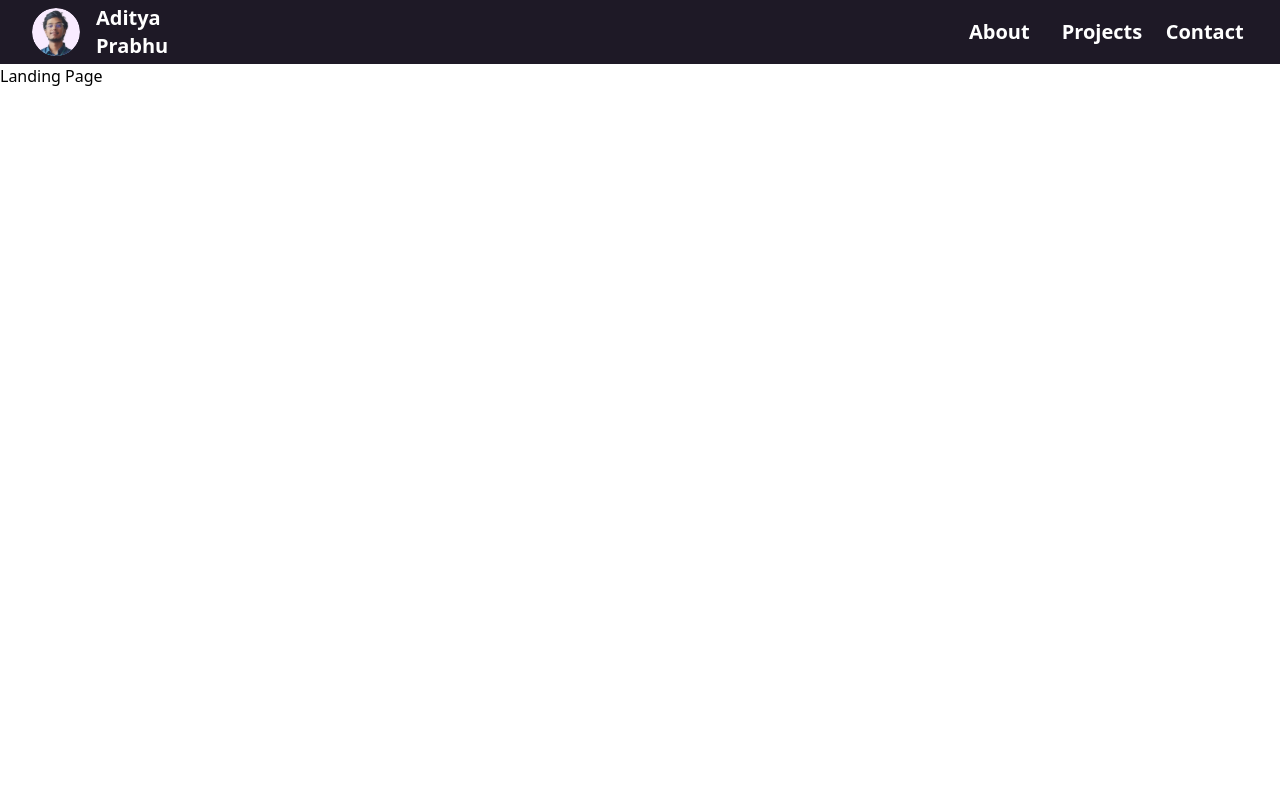
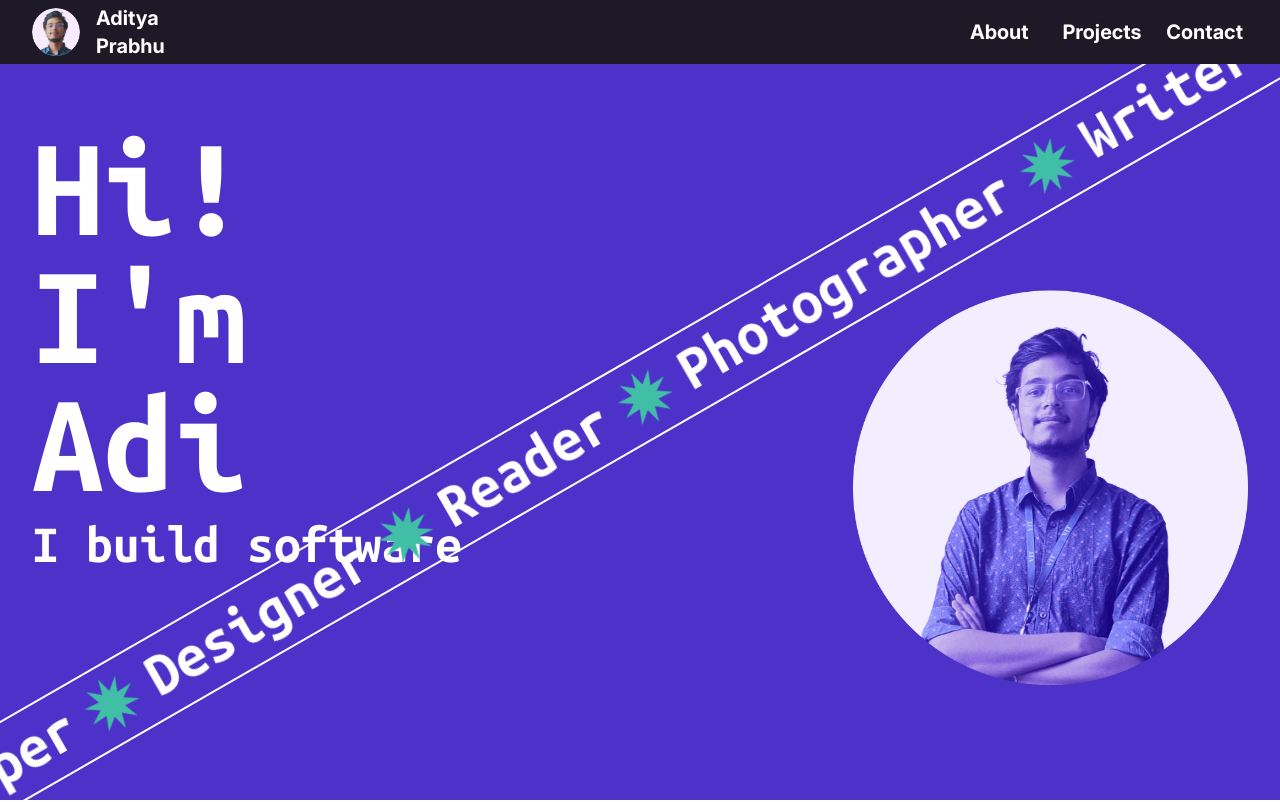
Before and after one commit to poseidon0z/Portfolio-v2, a React (Vite) app: page / in a window 1280 px wide. Shown: the top 802 px of the page. Built offline with nearby package versions, Linux system fonts and the light colour scheme.

Commit message:
Finished landing page

```diff
--- a/src/App.tsx
+++ b/src/App.tsx
@@ -1,4 +1,4 @@
-import Navbar from "./components/Navbar";
+import Navbar from "./components/General/Navbar";
 import Connect from "./pages/Connect";
 import Experience from "./pages/Experience";
 import Landing from "./pages/Landing";
--- a/src/components/BodyText.tsx
+++ b/src/components/General/BodyText.tsx
@@ -36,7 +36,7 @@ const BodyText = ({
 
   return (
     <p
-      className={`font-inter ${sizeClass} ${weightClass} ${lineHeightClass} ${className}`}
+      className={`font-body ${sizeClass} ${weightClass} ${lineHeightClass} ${className}`}
     >
       {children}
     </p>
--- a/src/components/Heading.tsx
+++ b/src/components/General/Heading.tsx
@@ -21,7 +21,7 @@ const Heading = ({ level, children, className = "" }: HeadingProps) => {
   const styleClass = headingConfig[level];
 
   return (
-    <Tag className={`font-ubuntu-mono font-bold ${styleClass} ${className}`}>
+    <Tag className={`font-heading font-bold ${styleClass} ${className}`}>
       {children}
     </Tag>
   );
--- a/src/components/Navbar.tsx
+++ b/src/components/General/Navbar.tsx
@@ -12,7 +12,7 @@ const Navbar: React.FC = () => {
     "relative after:content-[''] after:absolute after:w-full after:h-[2px] after:bg-white after:-bottom-1 after:left-0 after:origin-center after:scale-x-0 after:transition-transform after:duration-300 after:ease-out group-hover:after:scale-x-100";
 
   return (
-    <div className="bg-blackish grid grid-cols-12 gap-4 h-16 px-8 text-white sticky top-0">
+    <div className="bg-blackish grid grid-cols-12 gap-4 h-16 w-screen px-8 text-white fixed top-0 z-10">
       {/* Left side name and img */}
       <div className="col-span-2 flex items-center">
         <img src={favicon} className="h-12 w-12 mr-4" alt="Site favicon"></img>
--- /dev/null
+++ b/src/components/Landing/Descriptors.tsx
@@ -0,0 +1,70 @@
+import React, { useState, useLayoutEffect } from "react";
+import Heading from "../General/Heading"; // Assuming these imports are correct
+import star from "../../assets/Star.svg";
+
+// This hook calculates the screen's diagonal angle and updates on resize.
+const useDiagonalRotation = () => {
+  const [angle, setAngle] = useState(0);
+
+  useLayoutEffect(() => {
+    const calculateAngle = () => {
+      const width = window.innerWidth;
+      const height = window.innerHeight - 64;
+      const radians = Math.atan2(height, width);
+      const degrees = radians * (180 / Math.PI);
+      setAngle(degrees);
+    };
+
+    calculateAngle();
+    window.addEventListener("resize", calculateAngle);
+    return () => window.removeEventListener("resize", calculateAngle);
+  }, []);
+
+  return angle;
+};
+
+const Descriptors: React.FC = () => {
+  const angle = useDiagonalRotation();
+  const descriptors = [
+    "Developer",
+    "Designer",
+    "Reader",
+    "Photographer",
+    "Writer",
+  ];
+
+  const marqueeContent = descriptors.map((text, index) => (
+    <React.Fragment key={index}>
+      <Heading level={1} className="text-white shrink-0 whitespace-nowrap">
+        {text}
+      </Heading>
+      <img src={star} className="h-14 w-14 shrink-0" alt="" />
+    </React.Fragment>
+  ));
+
+  return (
+    <div className="absolute inset-0 flex items-center justify-center overflow-hidden">
+      <div
+        className="border-t-2 border-b-2 border-white py-2"
+        style={{
+          // This combination centers and rotates the element perfectly.
+          position: "absolute",
+          top: "50%",
+          left: "50%",
+          transform: `translateX(-50%) translateY(-50%) rotate(-${angle}deg)`,
+          // Needs to be extra wide to cover the corners when rotated.
+          minWidth: "200vw",
+        }}
+      >
+        <div className="flex w-max animate-marquee items-center gap-4">
+          {marqueeContent}
+          {marqueeContent}
+          {marqueeContent}
+          {marqueeContent}
+        </div>
+      </div>
+    </div>
+  );
+};
+
+export default Descriptors;
--- a/src/index.css
+++ b/src/index.css
@@ -43,6 +43,17 @@
 
   --text-small: 14px;
   --text-small--line-height: calc(19.6 / 14); /* 1.4 */
+
+  /* == Animations == */
+  --animate-marquee: marquee 10s linear infinite;
+  @keyframes marquee {
+    0% {
+      transform: translateX(0);
+    }
+    100% {
+      transform: translateX(-25%);
+    }
+  }
 }
 
 @font-face {
--- a/src/pages/Landing.tsx
+++ b/src/pages/Landing.tsx
@@ -1,9 +1,31 @@
 import React from "react";
+import Descriptors from "../components/Landing/Descriptors";
+import Heading from "../components/General/Heading";
+import me from "../assets/Me.png";
 
 const Landing: React.FC = () => {
   return (
-    <div className="h-screen">
-      <h1>Landing Page</h1>
+    <div className="h-screen flex flex-col bg-blurple">
+      {/* Offsetting the navbar */}
+      <div className="min-h-16"></div>
+
+      <Descriptors />
+
+      <div className="grid grid-cols-12 w-screen min-h-[500px] grow px-8 pb-8 pt-16 gap-4">
+        <div className="col-span-5 row-span-1 h-full flex flex-col pb-[20%]">
+          <div className="text-[128px] font-heading font-bold text-white leading-none">
+            Hi!
+            <br />
+            I'm Adi
+          </div>
+          <Heading level={2} className="text-white mt-2">
+            I build software
+          </Heading>
+        </div>
+        <div className="col-start-9 col-span-4 flex flex-col items-center justify-end h-full min-h-0 pt-[20%]">
+          <img src={me} className="h-full aspect-square object-contain" />
+        </div>
+      </div>
     </div>
   );
 };
```
Also changed, not shown: src/assets/Me.png (added), src/assets/Star.svg (added).
